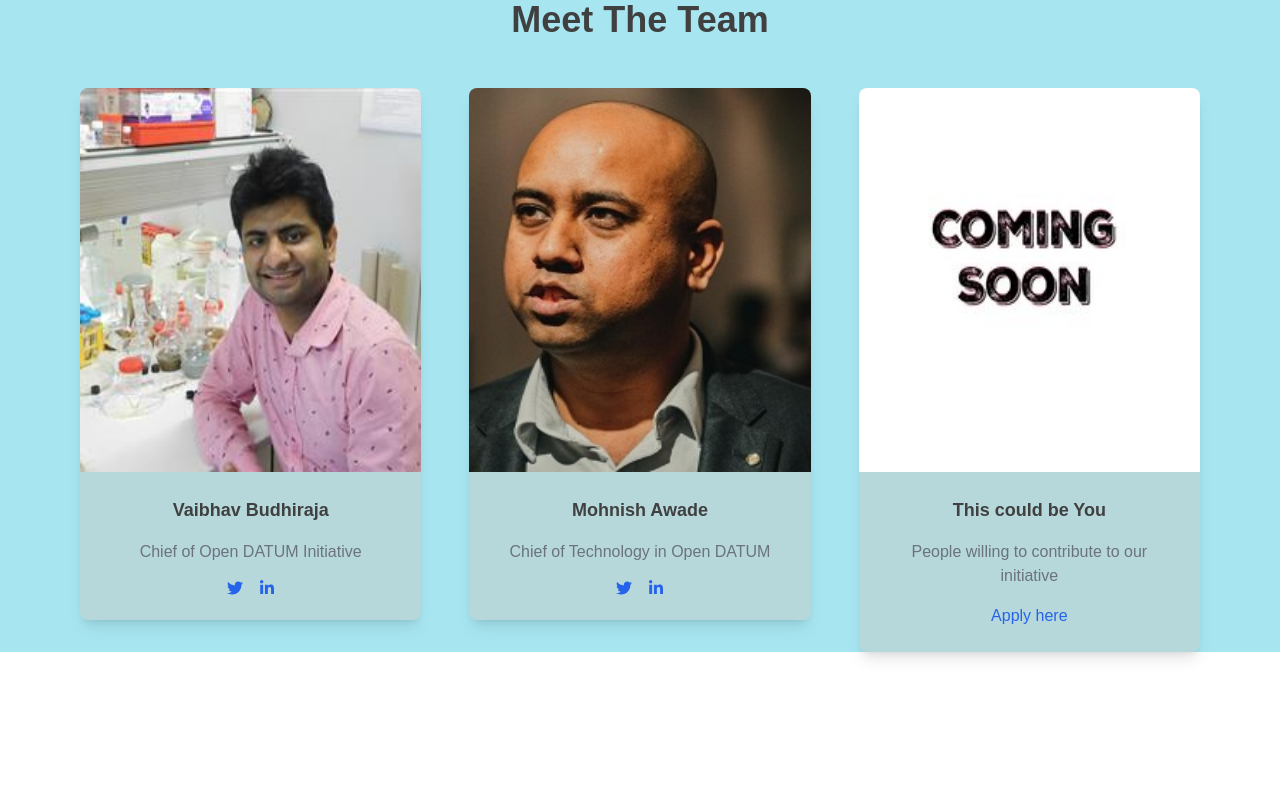
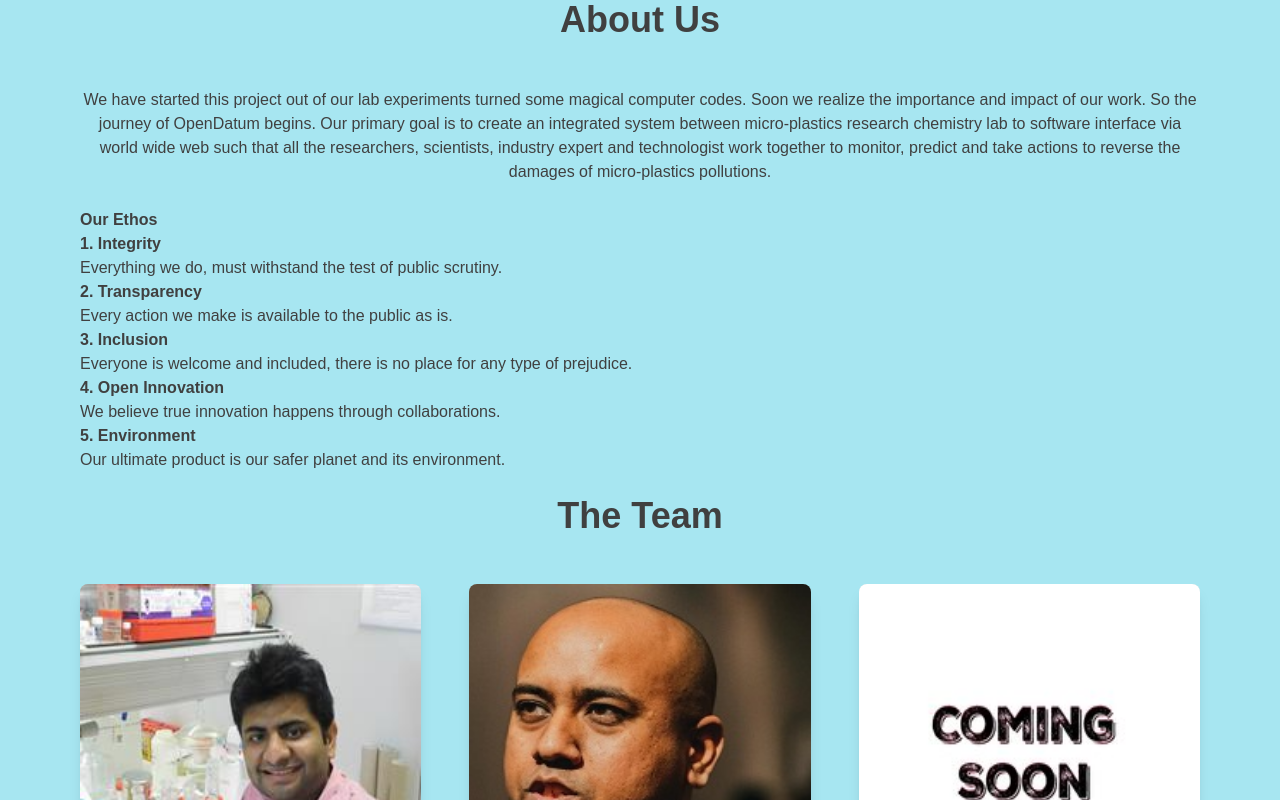
Before and after one commit to Mani007/open-datum-web, a Next.js app: page /About in a window 1280 px wide. Shown: the top 800 px of the page. Built offline with nearby package versions, Linux system fonts and the light colour scheme.

Commit message:
About pafe completed

```diff
--- a/src/app/About/page.tsx
+++ b/src/app/About/page.tsx
@@ -10,7 +10,26 @@ function About() {
     <>
 
 <section className=" px-20 bg-[#A7E6F1] text-neutral-700 text-center">
-        <h2 className="text-4xl font-bold mb-12">Meet The Team</h2>
+<h2 className="text-4xl font-bold mb-12">About Us</h2>
+    <p>We have started this project out of our lab experiments turned some magical computer codes. Soon we realize the importance and impact of our work. So the journey of OpenDatum begins. Our primary goal is to create an integrated system between micro-plastics research chemistry lab to software interface via world wide web such that all the researchers, scientists, industry expert and technologist work together to monitor, predict and take actions to reverse the damages of micro-plastics pollutions. </p>  <br />
+    <div className='text-left'>
+    <h4><b>Our Ethos</b> </h4>
+    <ol>
+        <li><b>1. Integrity</b></li>
+        <p>Everything we do, must withstand the test of public scrutiny. </p>
+        <li><b>2. Transparency </b></li>
+        <p>Every action we make is available to the public as is.</p>
+        <li><b>3. Inclusion </b> </li>
+        <p>Everyone is welcome and included, there is no place for any type of prejudice. </p>
+        <li><b>4. Open Innovation </b></li>
+        <p>We believe true innovation happens through collaborations.</p>
+        <li><b>5. Environment </b></li>
+        <p>Our ultimate product is our safer planet and its environment.</p>
+    </ol>
+    </div>
+    <br />
+
+        <h2 className="text-4xl font-bold mb-12">The Team</h2>
 
 
         <div className="grid px-30 md:grid-cols-3 gap-x-6 lg:gap-x-12">
--- a/src/app/Community/page.tsx
+++ b/src/app/Community/page.tsx
@@ -1,14 +1,19 @@
 import React from 'react'
-
+// example of community is https://www.djangoproject.com/community/
 function Community() {
   return (
     <>
-    <h2>Community</h2>
+    <h2>OpenDatum Community</h2>
     <p>Community guidelines</p>
     <p>Discord Community</p>
     <p>WhatsApp Community</p>
     <p>X Community</p>
     <p>Youtube Channel</p>
+    <p>Local Community</p>
+    <p>Report an Issue</p>
+    <p>Get Involved</p>
+    <p>Code of Conduct</p>
+    <p>Report Grievance</p>
     </>
   )
 }
--- a/src/app/Partner/page.tsx
+++ b/src/app/Partner/page.tsx
@@ -3,38 +3,58 @@ import React from 'react'
 function Partner() {
   const typePartner = [
     {
-        type: 'Sponsor Partner'
+        type: 'Sponsor Partner',
+        description: 'Sponsors Us by donation, funding grants-with your desired results, buy Merchandise, Sponsor Our Events'
     },
     {
-        type: 'Collaboration Partner'
+        type: 'Collaboration Partner',
+        description: 'For Academic institutions'
     },
     {
         type: 'Data Partner'
     },
     {
-        type: 'Technology Partner'
+        type: 'Technology Partner',
+        description: 'Provide us technology and its infrastructure for development of OpenDatum'
     },
     {
-        type: 'Innovation Partner'
+        type: 'Innovation Partner',
+        description: 'Collaborate with companies, organizations, and government agencies to innovate together'
     },
     {
-        type: 'Industry Partner'
+        type: 'Industry Partner',
+        description: 'Collaborate with companies, organizations, and government agencies to use our technology and improve your product'
     },
     {
-        type: 'Media Partner'
+        type: 'Media Partner',
+        description: 'Collaborate with media outlets to promote our platform,products, events and community'
     },
     {
-        type: 'Community Partner'
+        type: 'Community Partner',
+        description: 'Collaborate with communities, organizations, and government agencies to join hands to collaboratively promote each other'
     },
     {
-        type: 'Strategic Partner'
+        type: 'Strategic Partner',
+        description: 'Collaborate with organizations, government agencies, and companies '
+    },
+    {
+        type: 'Legal Partner'
+    },
+    {
+        type: 'Governance Partner'
+    },
+    {
+        type: 'Regulatory Partner'
+    },
+    {
+        type: 'Training Partner'
     }
 
   ]
   return (
     <>
     <p>Terms and Conditions</p>
-    <p>Policy</p>
+    <p>Policy and Ethics</p>
 
     </>
   )
--- /dev/null
+++ b/src/app/Technology/page.tsx
@@ -0,0 +1,14 @@
+import React from 'react'
+
+function Technology() {
+  return (
+    <>
+    <h2>Open Datum</h2>
+    <p>The tool</p>
+    <p>Get Started</p>
+    <p>Documentation</p>
+    </>
+  )
+}
+
+export default Technology
```
